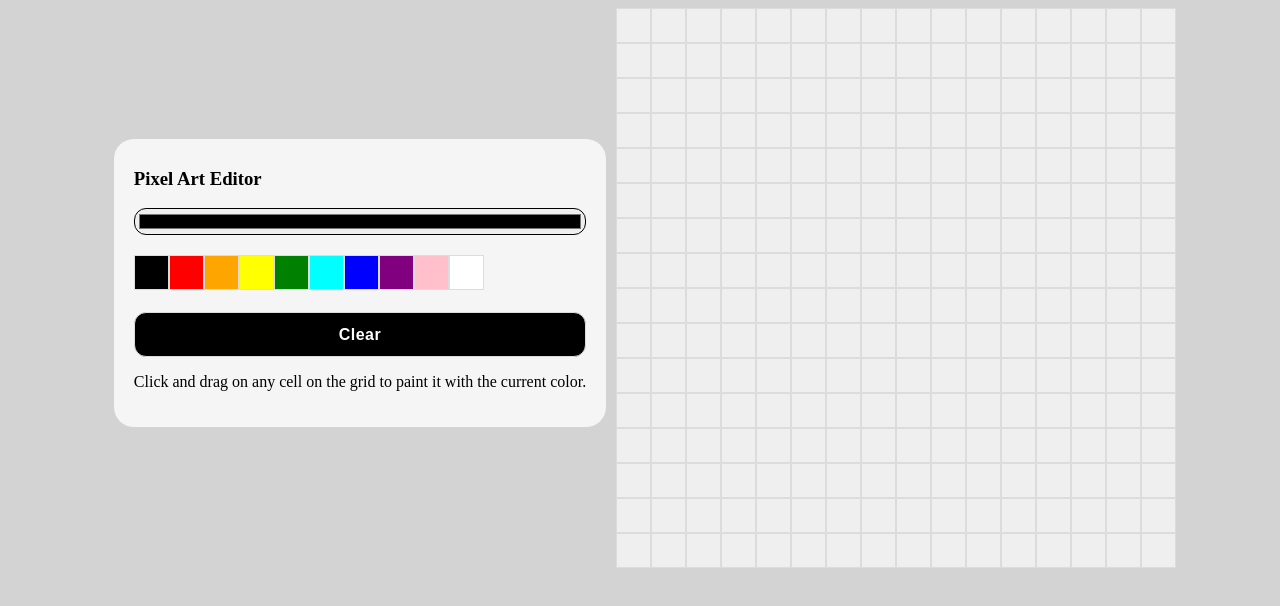
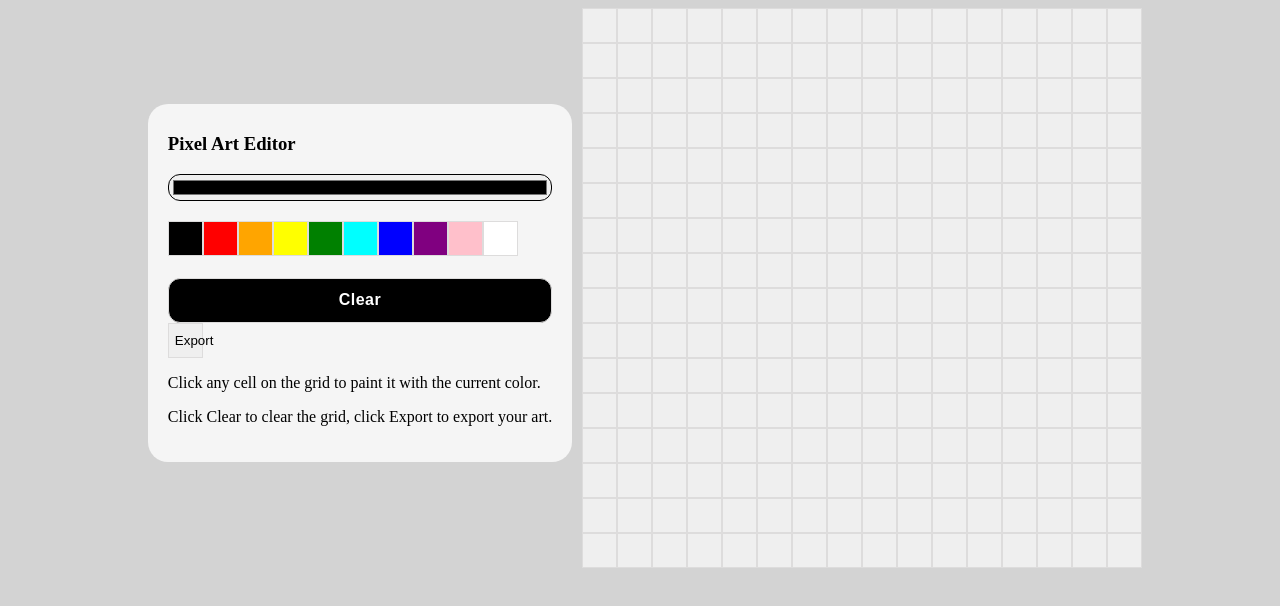
Before and after one commit to Kravcant/pixel-art-maker, a React (Vite) app: page / in a window 1280 px wide. Shown: the top 606 px of the page. Built offline with nearby package versions, Linux system fonts and the light colour scheme.

Commit message:
Implemented export art to PNG

```diff
--- a/src/App.jsx
+++ b/src/App.jsx
@@ -39,7 +39,7 @@ export default function App() {
 
     return (
         <main>
-            <ColorPicker currentColor={currentColor} setCurrentColor={setCurrentColor} onClear={clearPads} />
+            <ColorPicker currentColor={currentColor} setCurrentColor={setCurrentColor} onClear={clearPads} padColors={padColors} />
             <div className="pad-container">
                 {buttonElements}
             </div>
--- a/src/ColorPicker.jsx
+++ b/src/ColorPicker.jsx
@@ -3,8 +3,48 @@ import React from "react"
 import colorsData from "./colors"
 import DefaultColors from "./DefaultColors"
 
-export default function ColorPicker({ currentColor, setCurrentColor, onClear }) {
+export default function ColorPicker({ currentColor, setCurrentColor, onClear, padColors }) {
     const [colors, setColors] = React.useState(colorsData)
+
+    const GRID_SIZE = 16
+    const CELL_SIZE = 20
+
+    function exportImage() {
+        // Create canvas
+        const canvas = document.createElement("canvas")
+
+        // Set size of canvas
+        canvas.width = GRID_SIZE * CELL_SIZE
+        canvas.height = GRID_SIZE * CELL_SIZE
+
+        // Get drawing context
+        const ctx = canvas.getContext("2d")
+
+        // Fill background
+        ctx.fillStyle = "#FFFFFF"
+        ctx.fillRect(0, 0, canvas.width, canvas.height)
+
+        // Draw each pixel
+        padColors.forEach((color, index) => {
+            const row = Math.floor(index / GRID_SIZE)
+            const col = index % GRID_SIZE
+
+            const x = col * CELL_SIZE
+            const y = row * CELL_SIZE
+
+            ctx.fillStyle = color || "#FFFFFF"
+            ctx.fillRect(x, y, CELL_SIZE, CELL_SIZE)
+        })
+
+        // Convert canvas to PNG
+        const image = canvas.toDataURL("image/png")
+
+        // Trigger download
+        const link = document.createElement("a")
+        link.href = image
+        link.download = "pixel-art.png"
+        link.click()
+    }
 
     const buttonElements = colors.map(color => (
         <DefaultColors
@@ -30,7 +70,12 @@ export default function ColorPicker({ currentColor, setCurrentColor, onClear })
                 <button type="button" className="clear-button" onClick={onClear}>Clear</button>
             </div>
 
-            <p>Click and drag on any cell on the grid to paint it with the current color.</p>
+            <div>
+                <button type="button" className="export-button" onClick={exportImage}>Export</button>
+            </div>
+
+            <p>Click any cell on the grid to paint it with the current color.</p>
+            <p>Click Clear to clear the grid, click Export to export your art.</p>
         </div>
     )
 }
```
